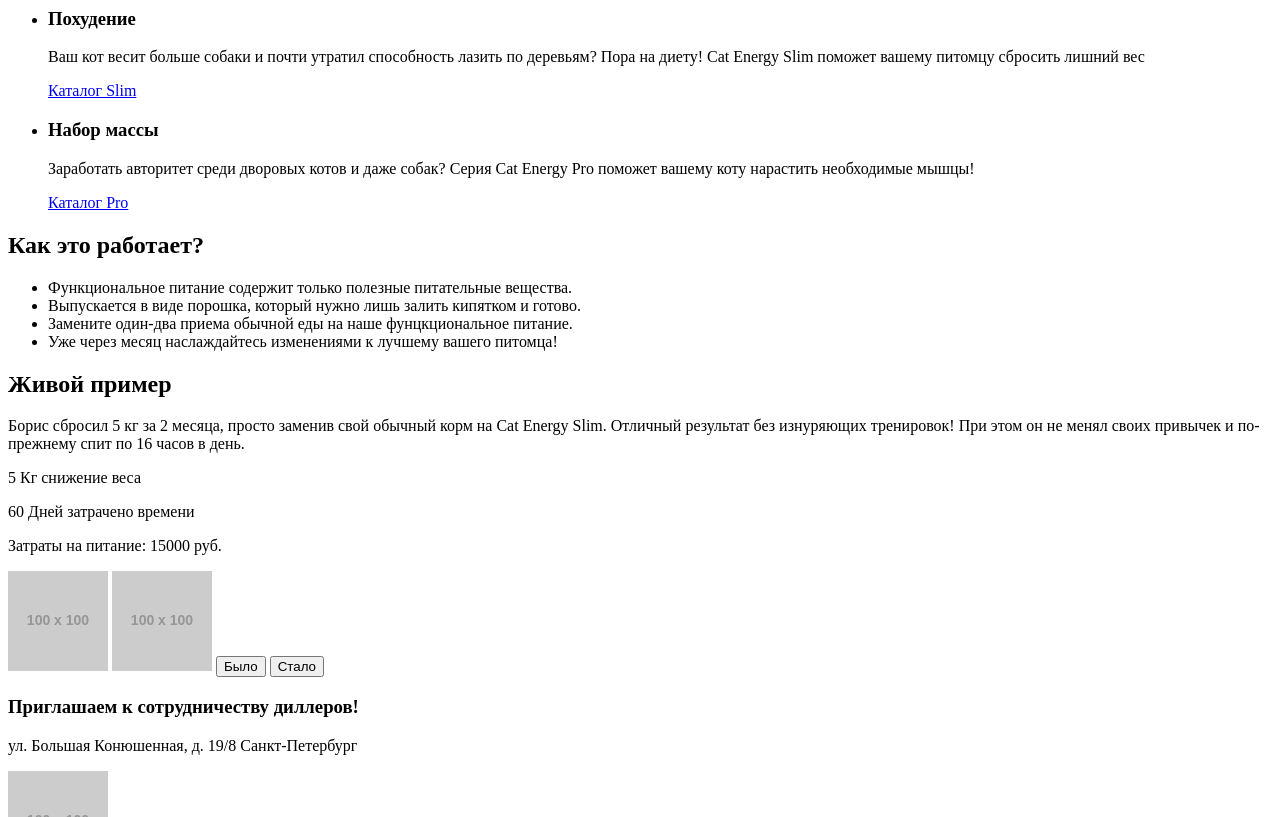
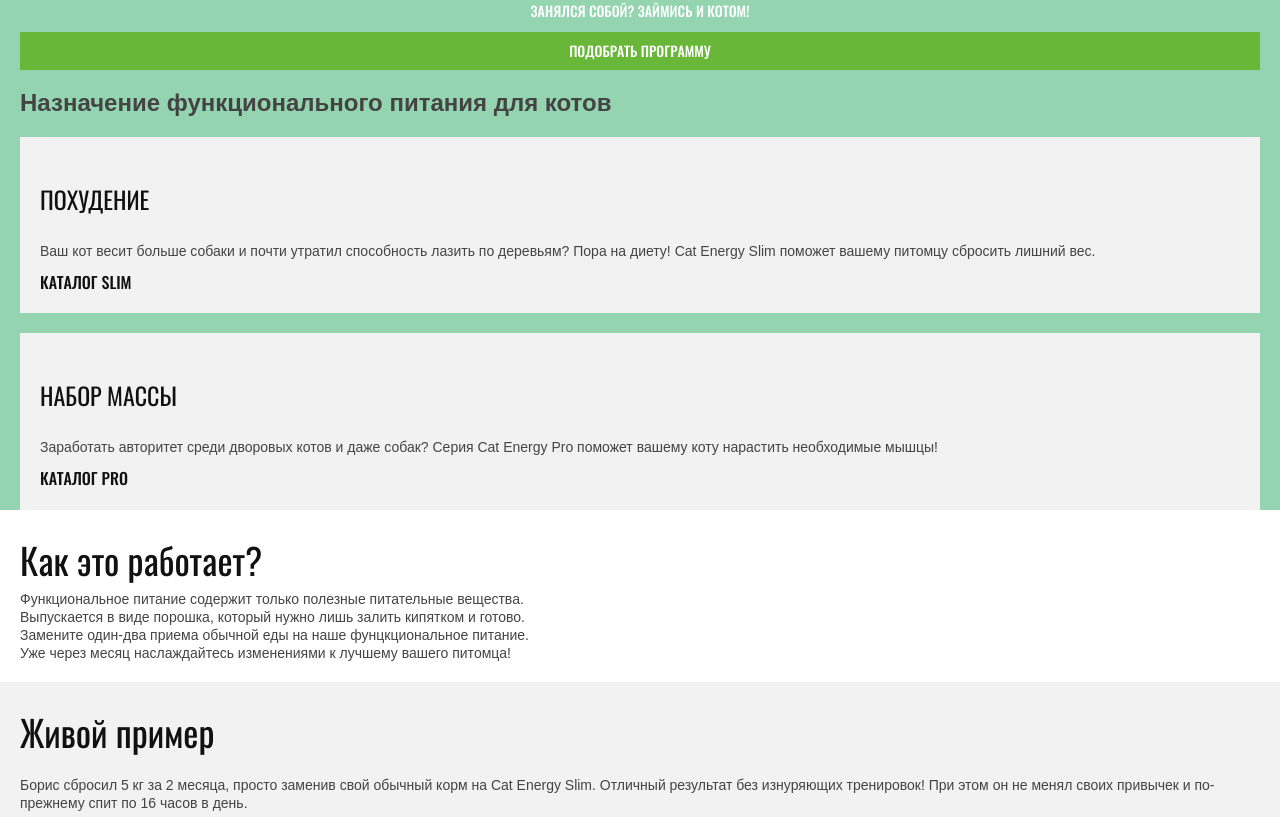
Before and after one commit to ustiuzhanin/347663-cat-energy, a website: page source/index.html in a window 1280 px wide. Shown: the part 300-1117 px from the top of the page. Drawn offline with nearby package versions, Linux system fonts and the light colour scheme; files that its build step writes are made by us from their sources; placeholder pictures from the web are drawn by us; files whose address does not match are found by name.

Commit message:
add main page basic markup

```diff
--- a/source/index.html
+++ b/source/index.html
@@ -3,6 +3,8 @@
   <head>
     <meta charset="utf-8">
     <title>HTML Academy: Кэт энерджи</title>
+    <link rel="stylesheet" href="css/normalize.css">
+    <link rel="stylesheet" href="css/style.css">
   </head>
   <body>
 
@@ -11,7 +13,9 @@
         <img class="page-header__logo-image" src="http://placehold.it/33x38" width="33" height="38" alt="Логотип Cat Energy">
         <img class="page-header__text-image" src="http://placehold.it/70x33" width="70" height="38" alt="Cat Energy">
       </a>
-      <button class="page-header__toggle" type="button">Меню</button>
+      <button class="page-header__toggle" type="button">
+        <span class="visually-hidden">Меню</span>
+      </button>
       <nav class="main-nav">
         <ul class="main-nav__list">
           <li class="main-nav__item main-nav__item--active">
@@ -42,12 +46,10 @@
             <h3 class="usage__title">Похудение</h3>
             <p class="usage__description">Ваш кот весит больше собаки и почти утратил способность
               лазить по деревьям? Пора на диету! Cat Energy Slim поможет
-              вашему питомцу сбросить лишний вес
+              вашему питомцу сбросить лишний вес.
             </p>
             <a class="usage__link" href="catalog.html">Каталог Slim</a>
           </li>
-        </ul>
-        <ul class="usage__list">
           <li class="usage__item">
             <h3 class="usage__title">Набор массы</h3>
             <p class="usage__description">Заработать авторитет среди дворовых котов и даже собак?
@@ -83,9 +85,9 @@
           корм на Cat Energy Slim. Отличный результат без изнуряющих тренировок!
           При этом он не менял своих привычек и по-прежнему спит по 16 часов в день.
         </p>
-        <p class="emaple__result"><span class="example__facts">5 Кг</span> снижение веса</p>
-        <p class="emaple__result"><span class="example__facts">60 Дней</span> затрачено времени</p>
-        <p class="emaple__cost-fact">Затраты на питание: 15000 руб.</p>
+        <p class="example__result"><span class="example__facts">5 Кг</span> снижение веса</p>
+        <p class="example__result"><span class="example__facts">60 Дней</span> затрачено времени</p>
+        <p class="example__cost-fact">Затраты на питание: 15000 руб.</p>
         <div class="example__slider radio-slider">
           <img class="radio-slider__image--fat" src="http://placehold.it/100x100" width="100" height="100" alt="До Cat energy">
           <img class="radio-slider__image--skinny" src="http://placehold.it/100x100" width="100" height="100" alt="После Cat energy">
@@ -104,7 +106,7 @@
 
     </main>
 
-    <footer class="page-footer">
+    <footer class="page-footer page-footer--main">
       <div class="page-footer__contacts contacts">
         <h3 class="contacts__title">Приглашаем к сотрудничеству диллеров!</h3>
         <p class="contacts__text">ул. Большая Конюшенная, д. 19/8 Санкт-Петербург</p>
@@ -130,7 +132,7 @@
       </div>
       <div class="page-footer__copyright copyright">
         <a class="copyright__link" href="#">
-          <b class="copyright__text">HTML Academy</b>
+          <span class="copyright__text">HTML Academy</span>
           <img class="copyright__img" src="http://placehold.it/20x20" width="20" height="20" alt="HTML academy">
         </a>
       </div>
--- /dev/null
+++ b/source/sass/blocks/advantages.scss
@@ -0,0 +1,26 @@
+.advantages {
+  padding: 20px;
+
+  font-family: $ff-secondary;
+  color: $color-text-secondary;
+
+  background-color: $color-bg-light;
+  &__title {
+    margin: 0;
+
+    font-family: $ff-primary;
+    font-size: 36px;
+    line-height: 60px;
+    color: $color-text-primary;
+  }
+  &__list {
+    margin: 0;
+    padding: 0;
+
+    list-style-type: none;
+  }
+  &__item {
+    font-size: 14px;
+    line-height: 18px;
+  }
+}
--- /dev/null
+++ b/source/sass/blocks/button.scss
@@ -0,0 +1,12 @@
+.button {
+  display: block;
+  padding: 10px;
+
+  font-size: 14px;
+  line-height: 18px;
+  color: $color-text-tertiary;
+  text-decoration: none;
+  text-transform: uppercase;
+
+  background-color: $color-main;
+}
--- /dev/null
+++ b/source/sass/blocks/catcher.scss
@@ -0,0 +1,18 @@
+.catcher {
+  padding: 0 20px;
+
+  font-family: $ff-primary;
+  color: $color-text-tertiary;
+  text-align: center;
+  &__headline {
+    margin-bottom: 20px;
+
+    font-size: 36px;
+    line-height: 36px;
+  }
+  &__caption {
+    font-size: 14px;
+    line-height: 14px;
+    text-transform: uppercase;
+  }
+}
--- /dev/null
+++ b/source/sass/blocks/contacts.scss
@@ -0,0 +1,14 @@
+.contacts {
+  padding: 20px;
+  &__title {
+    font-family: $ff-primary;
+    color: $color-text-primary;
+    font-size: 16px;
+    line-height: 20px;
+    text-transform: uppercase;
+  }
+  &__text {
+    font-size: 14px;
+    line-height: 20px;
+  }
+}
--- /dev/null
+++ b/source/sass/blocks/copyright.scss
@@ -0,0 +1,8 @@
+.copyright {
+  padding: 20px;
+  &__link {
+    font-family: $ff-secondary;
+    color: $color-text-secondary;
+    text-decoration: none;
+  }
+}
--- /dev/null
+++ b/source/sass/blocks/example.scss
@@ -0,0 +1,36 @@
+.example {
+  padding: 20px;
+
+  font-family: $ff-secondary;
+  color: $color-text-secondary;
+
+  background-color: $color-bg-dark;
+  &__title {
+    margin: 0;
+
+    font-family: $ff-primary;
+    font-size: 36px;
+    line-height: 60px;
+    color: $color-text-primary;
+  }
+  &__subject {
+    font-size: 14px;
+    line-height: 18px;
+  }
+  &__result {
+    font-size: 12px;
+    line-height: 12px;
+  }
+  &__facts {
+    font-family: $ff-primary;
+    font-size: 24px;
+    line-height: 24px;
+    text-transform: uppercase;
+  }
+  &__cost-fact {
+    font-family: $ff-primary;
+    font-size: 14px;
+    line-height: 20px;
+    text-transform: uppercase;
+  }
+}
--- /dev/null
+++ b/source/sass/blocks/main-nav.scss
@@ -0,0 +1,19 @@
+.main-nav {
+  font-size: 20px;
+  line-height: 20px;
+  text-align: center;
+  text-transform: uppercase;
+  &__list {
+    margin: 0;
+    padding: 0;
+
+    list-style-type: none;
+  }
+  &__link {
+    display: inline-block;
+    padding: 20px;
+
+    text-decoration: none;
+    color: $color-text-primary;
+  }
+}
--- /dev/null
+++ b/source/sass/blocks/page-footer.scss
@@ -0,0 +1,14 @@
+.page-footer {
+  font-family: $ff-secondary;
+  color: $color-text-secondary;
+
+  background-color: $color-bg-dark;
+  &__logo {
+    padding: 20px;
+  }
+}
+.page-footer--main .page-footer {
+  &__contacts {
+    background-color: $color-bg-light;
+  }
+}
--- /dev/null
+++ b/source/sass/blocks/page-header.scss
@@ -0,0 +1,7 @@
+.page-header {
+  padding: 0 20px;
+
+  font-family: $ff-primary;
+
+  background-color: $color-bg-light;
+}
--- /dev/null
+++ b/source/sass/blocks/social.scss
@@ -0,0 +1,9 @@
+.social {
+  padding: 20px;
+  &__list {
+    margin: 0;
+    padding: 0;
+
+    list-style-type: none;
+  }
+}
--- /dev/null
+++ b/source/sass/blocks/usage.scss
@@ -0,0 +1,39 @@
+.usage {
+  padding: 0 20px;
+
+  font-family: $ff-secondary;
+  color: $color-text-secondary;
+  &__list {
+    margin: 0;
+    padding: 0;
+
+    list-style-type: none;
+  }
+  &__item {
+    margin-top: 20px;
+    padding: 20px;
+
+    background-color: $color-bg-dark;
+  }
+  &__title {
+    font-family: $ff-primary;
+    font-size: 24px;
+    line-height: 37px;
+    color: $color-text-primary;
+    text-transform: uppercase;
+  }
+  &__description {
+    font-size: 14px;
+    line-height: 18px;
+  }
+  &__link {
+    display: inline-block;
+
+    font-family: $ff-primary;
+    font-size: 16px;
+    line-height: 16px;
+    color: $color-text-primary;
+    text-transform: uppercase;
+    text-decoration: none;
+  }
+}
--- /dev/null
+++ b/source/sass/global/fonts.scss
@@ -0,0 +1,14 @@
+
+@font-face {
+  font-family: "Oswald";
+  font-style: normal;
+  font-weight: normal;
+  src: url("/fonts/oswaldmeduim.woff") format("woff"), url("/fonts/oswaldmeduim.woff2") format("woff2");
+}
+
+@font-face {
+  font-family: "Oswald";
+  font-style: normal;
+  font-weight: bold;
+  src: url("/fonts/oswaldregular.woff") format("woff"), url("/fonts/oswaldregular.woff2") format("woff2");
+}
--- /dev/null
+++ b/source/sass/global/variables.scss
@@ -0,0 +1,9 @@
+$ff-primary: "Oswald", Impact, sans-serif;
+$ff-secondary: Arial, Helvetica, sans-serif;
+
+$color-main: #68b738;
+$color-text-primary: #111111;
+$color-text-secondary: #444444;
+$color-text-tertiary: #ffffff;
+$color-bg-light: #ffffff;
+$color-bg-dark: #f2f2f2;
--- /dev/null
+++ b/source/sass/style.scss
@@ -0,0 +1,17 @@
+@import "global/variables";
+@import "global/fonts";
+@import "blocks/page-header";
+@import "blocks/main-nav";
+@import "blocks/catcher";
+@import "blocks/usage";
+@import "blocks/advantages";
+@import "blocks/example";
+@import "blocks/page-footer";
+@import "blocks/contacts";
+@import "blocks/social";
+@import "blocks/copyright";
+@import "blocks/button";
+
+body {
+  background: #95d4b0;
+}
```
Also changed, not shown: source/catalog.html (+61 -59 lines), source/form.html (+10 -8 lines).
